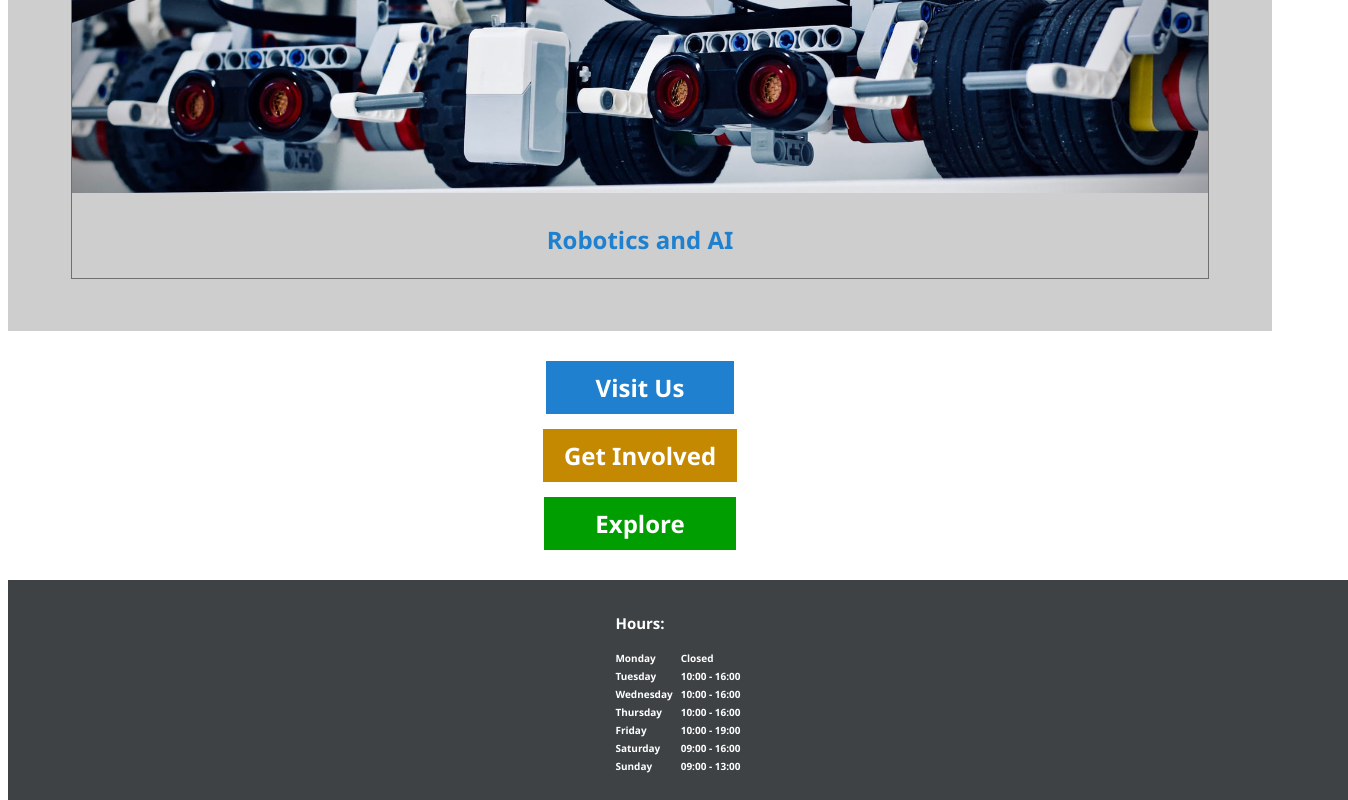
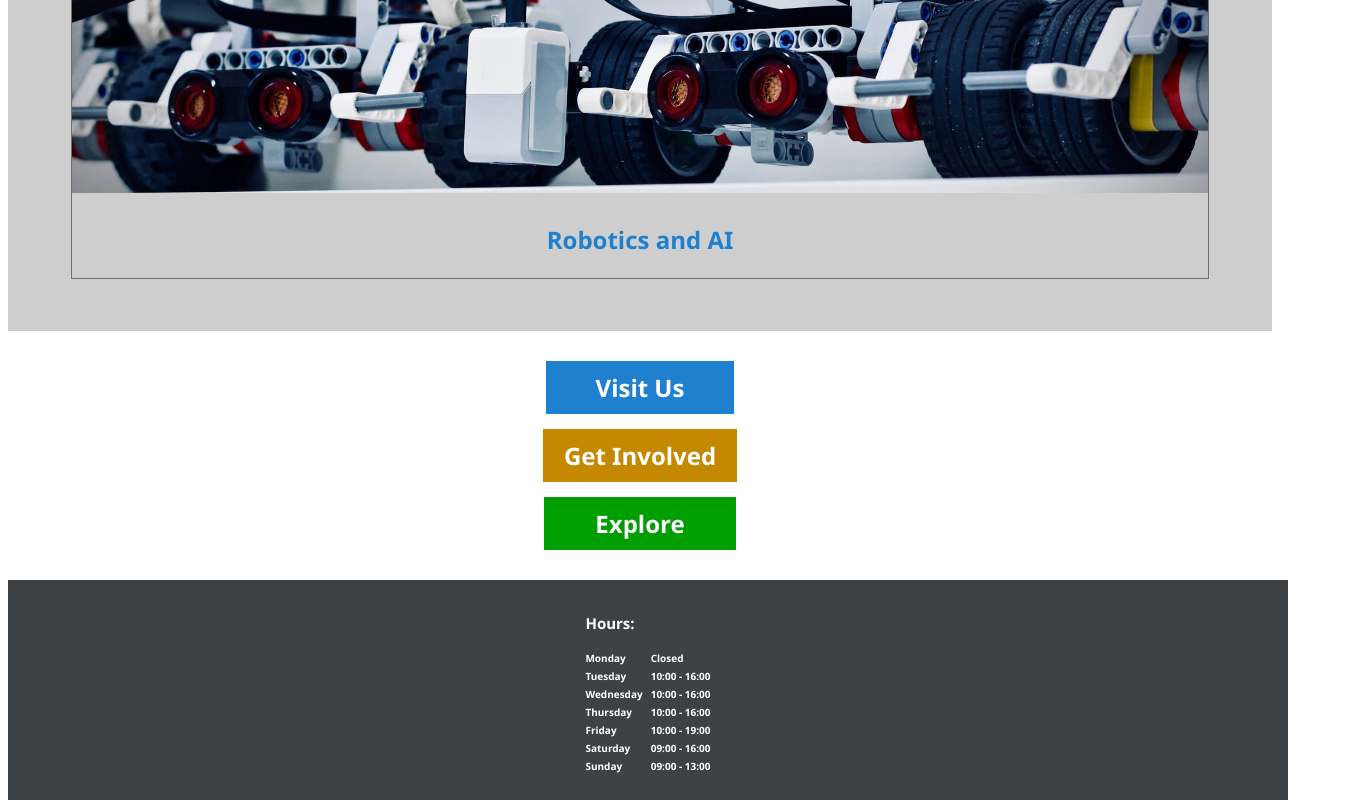
Before and after one commit to TomAnKing/Community-Science-Museum, a plain HTML site: page index.html in a window 1280 px wide. Shown: the part 4900-5700 px from the top of the page, 1348 px wide, since content can reach past the window. Drawn offline with Linux system fonts and the light colour scheme.

Commit message:
fixed footer2

```diff
--- a/Styles/header.css
+++ b/Styles/header.css
@@ -28,7 +28,7 @@ main {
 
 footer {
   background-color: #3e4245;
-  padding: 30px;
+  padding: 30px 0px 30px 0px;
   position: absolute;
   margin-bottom: 0;
   width: 100%;
```
